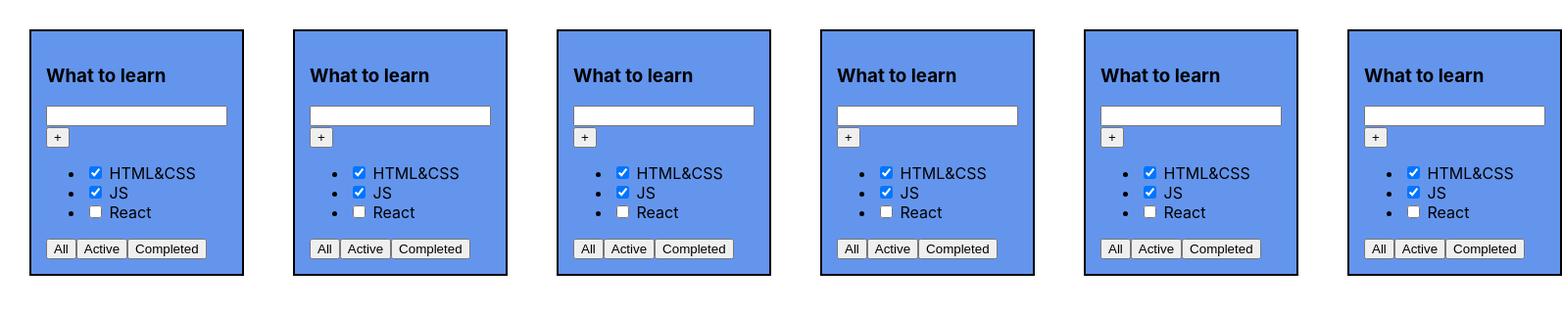
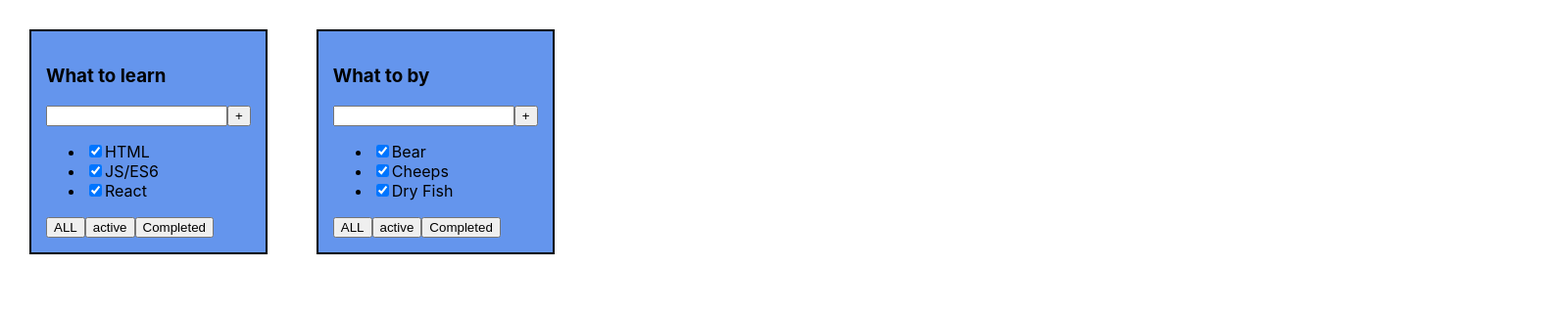
Before and after one commit to Sergey-Bukreev/TodoList, a React (Create React App) app: page / in a window 1280 px wide. Shown: the top 320 px of the page at 98% size, 1594 px wide, since content can reach past the window. Built offline with nearby package versions, Linux system fonts and the light colour scheme.

Commit message:
create todolist card use props and arrays  for create different cards

```diff
--- a/src/App.tsx
+++ b/src/App.tsx
@@ -1,16 +1,27 @@
 import React from 'react';
 import './App.css';
-import {TodoList} from "./TodoList";
+import {TaskType, TodoList} from "./TodoList";
 
 function App() {
+    const todoListTitle_1:string = "What to learn"
+    const todoListTitle_2:string = "What to by"
+    const task_1:Array<TaskType> = [
+        {id:1, title:"HTML", isDone:true},
+        {id:2, title:"JS/ES6", isDone:true},
+        {id:3, title:"React", isDone:true}
+
+    ]
+    const task_2:Array<TaskType> = [
+        {id:1, title:"Bear", isDone:true},
+        {id:2, title:"Cheeps", isDone:true},
+        {id:3, title:"Dry Fish", isDone:true}
+
+    ]
     return (
         <div className="App">
-            <TodoList />
-            <TodoList />
-            <TodoList />
-            <TodoList />
-            <TodoList />
-            <TodoList />
+            <TodoList title={todoListTitle_1} task={task_1}/>
+            <TodoList title={todoListTitle_2} task={task_2}/>
+
         </div>
     );
 }
--- /dev/null
+++ b/src/Button.tsx
@@ -0,0 +1,11 @@
+import React from 'react';
+
+type ButtonPropsType = {
+    name: string
+}
+export const Button:React.FC<ButtonPropsType> = (props) => {
+
+    return (
+        <button>{props.name}</button>
+    );
+};
--- a/src/TodoList.tsx
+++ b/src/TodoList.tsx
@@ -1,22 +1,44 @@
 import React from 'react';
+import {Button} from "./Button";
+type TodoListPropsType = {
+    title: string
+    task: Array<TaskType>
+}
 
-export const TodoList = () => {
+export type TaskType ={
+    id: number
+    title: string
+    isDone: boolean
+}
+
+export const TodoList:React.FC<TodoListPropsType> = ({title, task}) =>
+{
+
+    const listItems:Array<JSX.Element> = []
+
+    for (let i=0; i < task.length; i++) {
+       const listItem:JSX.Element =
+        <li>
+            <input type="checkbox" checked={task[i].isDone}/>
+            <span>{task[i].title}</span>
+        </li>
+        listItems.push(listItem)
+    }
+
     return (
         <div className={"todoList"}>
-            <h3>What to learn</h3>
+            <h3>{title}</h3>
             <div>
                 <input/>
-                <button>+</button>
+                <Button name={"+"} />
             </div>
             <ul>
-                <li><input type="checkbox" checked={true}/> <span>HTML&CSS</span></li>
-                <li><input type="checkbox" checked={true}/> <span>JS</span></li>
-                <li><input type="checkbox" checked={false}/> <span>React</span></li>
+                {listItems}
             </ul>
             <div>
-                <button>All</button>
-                <button>Active</button>
-                <button>Completed</button>
+                <Button name={"ALL"} />
+                <Button name={"active"} />
+                <Button name={"Completed"} />
             </div>
         </div>
     );
```
